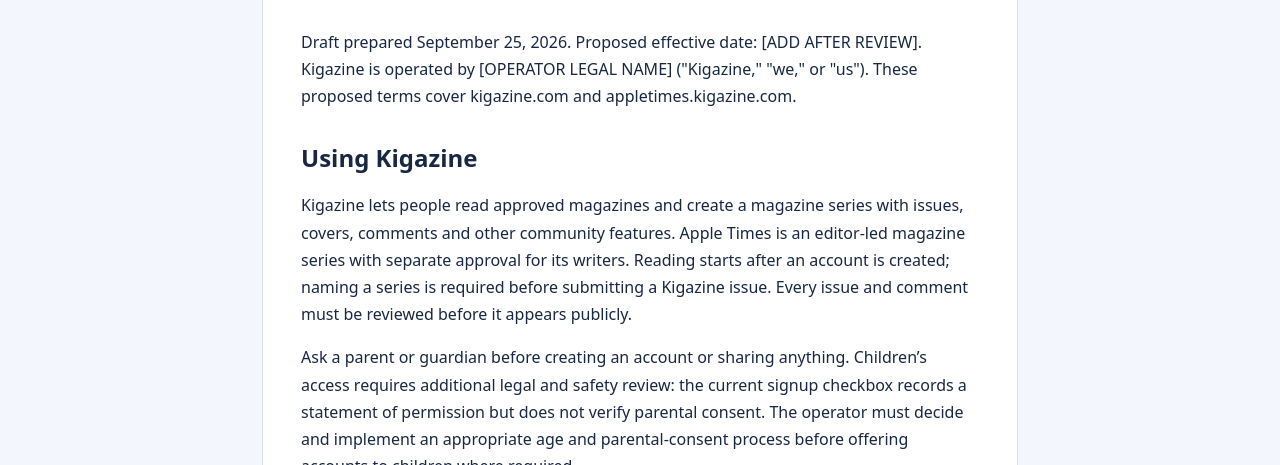
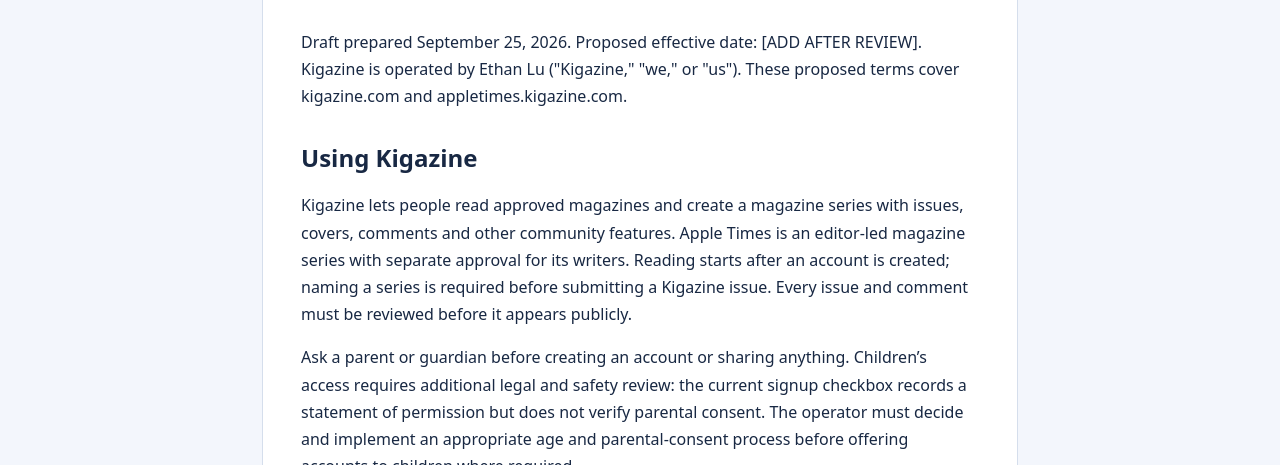
Before and after one commit to Kigazine-builder/Kigazine-, a website: page terms.html in a window 1280 px wide. Shown: the part 335-800 px from the top of the page. Drawn offline with Linux system fonts and the light colour scheme.

Commit message:
Update terms.html

```diff
--- a/terms.html
+++ b/terms.html
@@ -7,7 +7,7 @@
     <div class="draft-warning"><strong>Draft for operator review — not final terms</strong>Confirm the operator's identity, contact details, age/parental-consent process, moderation procedures and deletion procedure before publishing this page as binding terms.</div>
     <article class="policy-card">
       <h1>Terms of Service</h1>
-      <p>Draft prepared September 25, 2026. Proposed effective date: [ADD AFTER REVIEW]. Kigazine is operated by [OPERATOR LEGAL NAME] ("Kigazine," "we," or "us"). These proposed terms cover kigazine.com and appletimes.kigazine.com.</p>
+      <p>Draft prepared September 25, 2026. Proposed effective date: [ADD AFTER REVIEW]. Kigazine is operated by Ethan Lu ("Kigazine," "we," or "us"). These proposed terms cover kigazine.com and appletimes.kigazine.com.</p>
 
       <h2>Using Kigazine</h2>
       <p>Kigazine lets people read approved magazines and create a magazine series with issues, covers, comments and other community features. Apple Times is an editor-led magazine series with separate approval for its writers. Reading starts after an account is created; naming a series is required before submitting a Kigazine issue. Every issue and comment must be reviewed before it appears publicly.</p>
```
